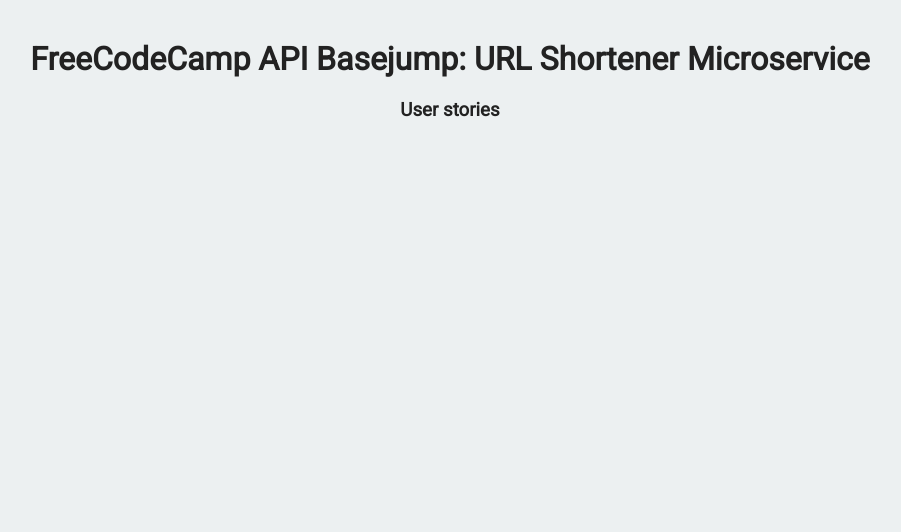
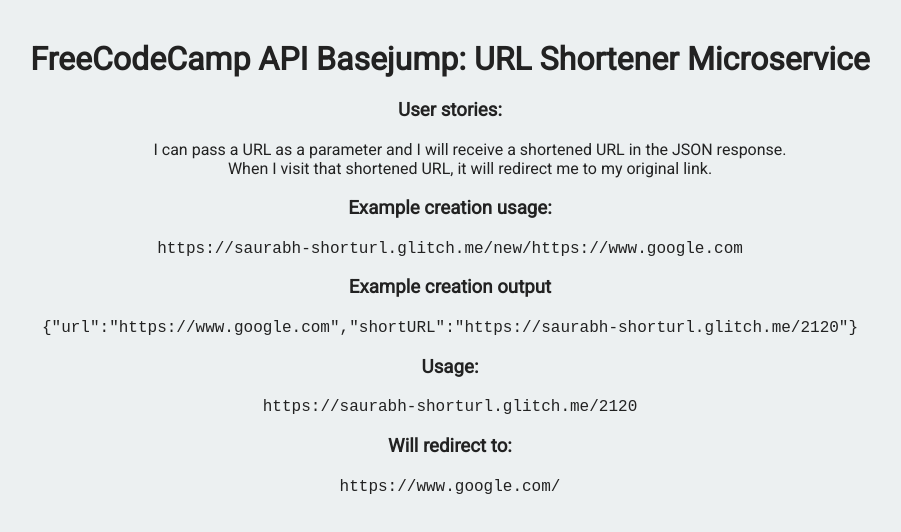
Before and after one commit to saurabh30/URL-Shortener-Microservice, a website: page views/index.html in a window 1280 px wide. Shown: the whole page, without its empty margins (190-1091 px from the left). Drawn offline with Linux system fonts and the light colour scheme.

Commit message:
Checkpoint

```diff
--- a/views/index.html
+++ b/views/index.html
@@ -11,11 +11,19 @@
    <body>
       <div class="container">
          <h1>FreeCodeCamp API Basejump: URL Shortener Microservice</h1>
-         <h3>User stories</h3>
+         <h3>User stories:</h3>
         <ul>
-          <li></li>
-
+          <li>I can pass a URL as a parameter and I will receive a shortened URL in the JSON response.</li>
+          <li>When I visit that shortened URL, it will redirect me to my original link.</li>
         </ul>
+        <h3>Example creation usage:</h3>
+        <code>https://saurabh-shorturl.glitch.me/new/https://www.google.com</code>
+        <h3>Example creation output</h3>
+        <code>{"url":"https://www.google.com","shortURL":"https://saurabh-shorturl.glitch.me/2120"}</code>
+        <h3>Usage:</h3>
+        <code>https://saurabh-shorturl.glitch.me/2120</code>
+        <h3>Will redirect to:</h3>
+        <code>https://www.google.com/</code>
       </div>
    </body>
 
```
